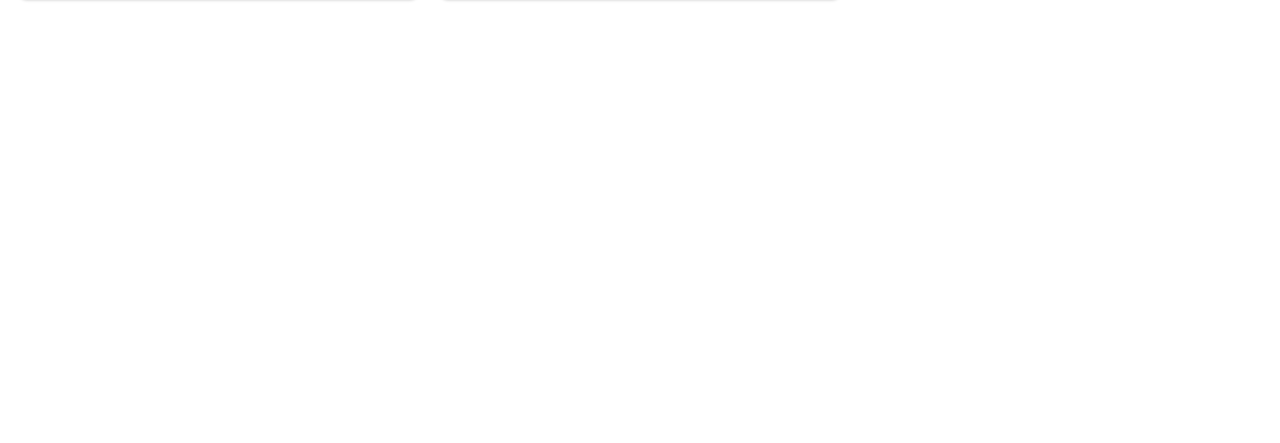
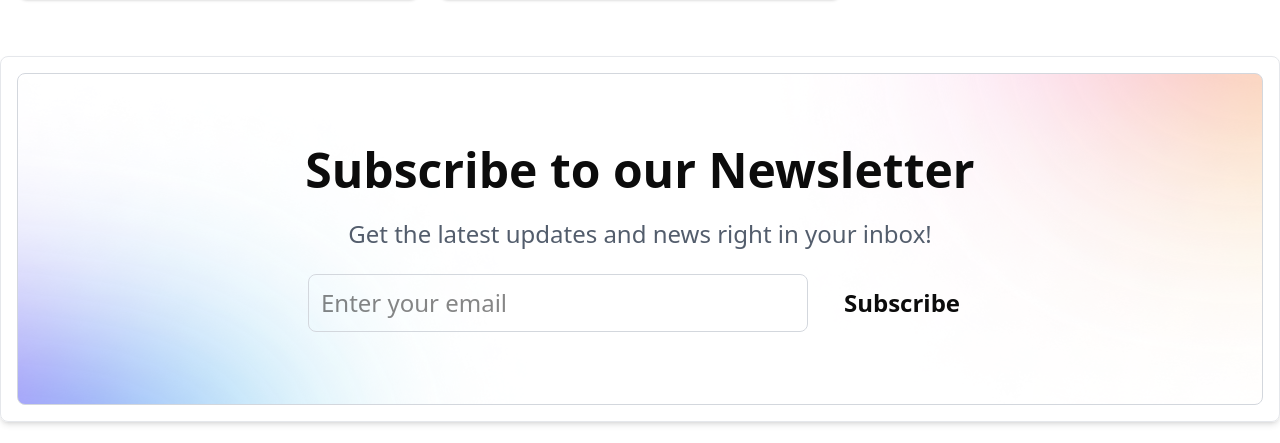
Before and after one commit to fuadraihan10/bpl-dream-11, a React (Vite) app: page / in a window 1280 px wide. Shown: the part 4671-5114 px from the top of the page. Before the commit the page ends 4687 px from the top, so only its background shows below. Built offline with nearby package versions, Linux system fonts and the light colour scheme.

Commit message:
added newslatter sec

```diff
--- a/src/App.jsx
+++ b/src/App.jsx
@@ -2,6 +2,7 @@
 import './App.css'
 import Header from './components/header/header.jsx'
 import MainSec from './components/mainSec/mainSec.jsx'
+import Newslatter from './components/Newslatter/Newslatter.jsx'
 import { useState } from 'react';
 
 
@@ -15,6 +16,7 @@ function App() {
       {/*---------- header -------------- */}
       <Header coins={coins} setCoins={setCoins} />
       <MainSec coins={coins} setCoins={setCoins} selectedPlayers={selectedPlayers} setSelectedPlayers={setSelectedPlayers} />
+      <Newslatter></Newslatter>
     </>
   )
 }
--- /dev/null
+++ b/src/components/Newslatter/Newslatter.jsx
@@ -0,0 +1,41 @@
+import img from "../../assets/assets/bg-shadow.png";
+
+function Newslatter() {
+    return (
+        <div className="border border-gray-200 rounded-lg shadow-md p-4 m-6 max-w-screen-2xl mx-auto mt-10">
+            <div
+                className="relative gap-6 text-center py-18 justify-center flex flex-col border border-gray-300 rounded-lg p-6"
+                style={{
+                    backgroundImage: `url(${img})`,
+                    backgroundSize: "cover",
+                    backgroundPosition: "center",
+                    backgroundRepeat: "no-repeat",
+                    opacity: 0.95, // Optional: adjust visual blending
+                }}
+            >
+                <h2 className="text-5xl font-bold">Subscribe to our Newsletter</h2>
+                <p className="text-2xl bold text-gray-600">
+                    Get the latest updates and news right in your inbox!
+                </p>
+                <form className="flex flex-col md:flex-row gap-6 items-center justify-center">
+                    <input
+                        type="email"
+                        placeholder="Enter your email"
+                        className="text-2xl w-full md:w-[400px] lg:w-[500px] p-3 border border-gray-300 rounded-lg"
+                    />
+                    <button
+                        type="submit"
+                        className="text-black text-2xl font-semibold p-3 rounded-lg"
+                        style={{
+                            backgroundImage: "linear-gradient(to bottom right, purple 1%, #FBBF24 99% opacity: 0.5)"
+                        }}
+                    >
+                        Subscribe
+                    </button>
+                </form>
+            </div>
+        </div>
+    );
+}
+
+export default Newslatter;
--- a/src/components/mainSec/selectedPlayers.jsx
+++ b/src/components/mainSec/selectedPlayers.jsx
@@ -2,13 +2,14 @@ import { MdOutlineDelete } from "react-icons/md";
 function SelectedPlayers({ player}) {
     console.log(player);
      return (
-        <div className="flex flex-row items-center justify-between bg-white p-4 rounded-lg shadow-md mb-4">
+        <div className="flex flex-row items-center justify-between bg-white p-4 px-3 py-7 rounded-lg shadow-md mb-4">
             <div className="flex items-center space-x-4">
                 <img src={player.player_image} className="w-16 h-16 rounded-full" alt={player.cricketer_name} />
                 <div className="flex flex-col">
                     <h2>{player.cricketer_name}</h2>
                     <p>{player.role}</p>
                 </div>
+                <h2>{player.rating.price} $</h2>
             </div>
            <MdOutlineDelete />
         </div>
```
